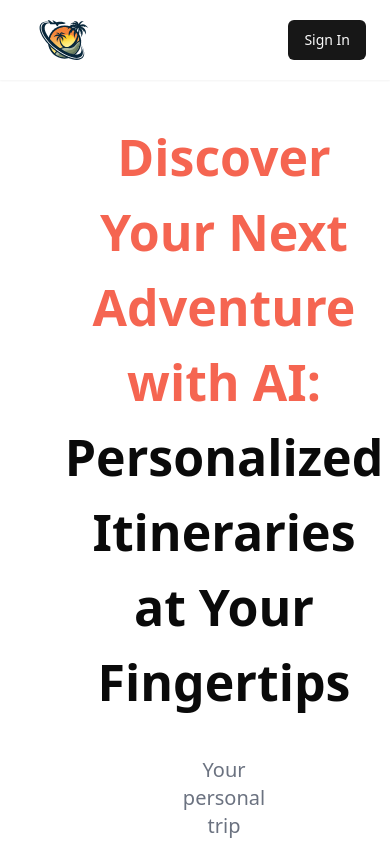
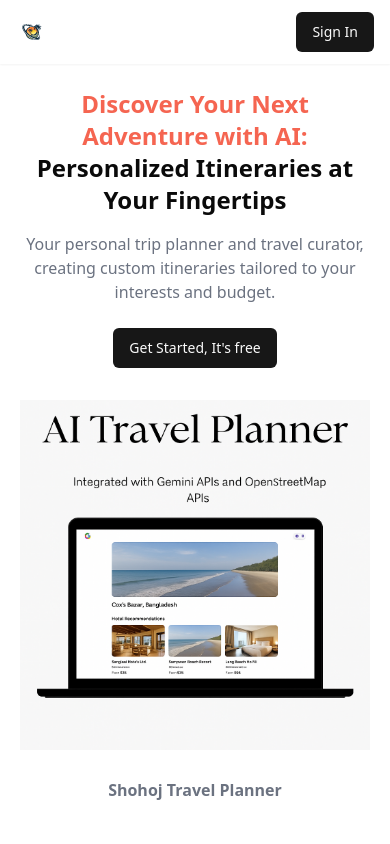
Before and after one commit to Arafath0302/ShohojTravel-Planner, a React (Vite) app: page / in a window 390 px wide. Shown: the top 844 px of the page. Built offline with nearby package versions, Linux system fonts and the light colour scheme.

Commit message:
responsiveness

```diff
--- a/src/components/custom/Header.jsx
+++ b/src/components/custom/Header.jsx
@@ -5,11 +5,14 @@
 import { useGoogleLogin, googleLogout } from '@react-oauth/google';
 import axios from 'axios';
 import { FcGoogle } from 'react-icons/fc';
+import { FiMenu, FiX } from 'react-icons/fi';
 import NotificationPanel from './NotificationPanel';
+import { Link } from 'react-router-dom';
 
 function Header() {
   const user = JSON.parse(localStorage.getItem('user'));
   const [openDialog, setOpenDialog] = useState(false);
+  const [mobileMenuOpen, setMobileMenuOpen] = useState(false);
 
   useEffect(() => {
     console.log(user)
@@ -36,26 +39,60 @@
     });
   }
 
+  const toggleMobileMenu = () => {
+    setMobileMenuOpen(!mobileMenuOpen);
+  };
+
+  const closeMobileMenu = () => {
+    setMobileMenuOpen(false);
+  };
+
+  const NavLinks = () => (
+    <>
+      <Link to="/create-trip" onClick={closeMobileMenu}>
+        <Button variant="outline" className="rounded-full w-full md:w-auto">+ Create Trip</Button>
+      </Link>
+      <Link to="/my-trips" onClick={closeMobileMenu}>
+        <Button variant="outline" className="rounded-full w-full md:w-auto">My Trips</Button>
+      </Link>
+      <Link to="/group-trips" onClick={closeMobileMenu}>
+        <Button variant="outline" className="rounded-full w-full md:w-auto">Group Trips</Button>
+      </Link>
+      <Link to="/public-trips" onClick={closeMobileMenu}>
+        <Button variant="outline" className="rounded-full w-full md:w-auto">Public Trips</Button>
+      </Link>
+    </>
+  );
+
   return (
-    <div className='shadow-sm flex justify-between items-center px-6'>
-      <img src="/logo.svg" alt="Logo" />
-      <div>
-        {user ?
-          <div className='flex items-center gap-3'>
-            <a href="/create-trip">
-              <Button variant="outline" className="rounded-full">+ Create Trip</Button>
-            </a>
-            <a href="/my-trips">
-              <Button variant="outline" className="rounded-full">My Trips</Button>
-            </a>
-            <a href="/group-trips">
-              <Button variant="outline" className="rounded-full">Group Trips</Button>
-            </a>
-            <a href="/public-trips">
-              <Button variant="outline" className="rounded-full">Public Trips</Button>
-            </a>
+    <div className='shadow-sm flex justify-between items-center px-4 sm:px-6 py-3'>
+      <Link to="/">
+        <img src="/logo.svg" alt="Logo" className="h-8 sm:h-10" />
+      </Link>
 
-            {/* Add Notification Panel */}
+      {user ? (
+        <>
+          {/* Desktop Navigation */}
+          <div className='hidden md:flex items-center gap-2 lg:gap-3'>
+            <NavLinks />
+            <NotificationPanel />
+
+            <Popover>
+              <PopoverTrigger>
+                <img src={user?.picture} alt="" className='h-[35px] w-[35px] rounded-full' />
+              </PopoverTrigger>
+              <PopoverContent>
+                <h2 className='cursor-pointer' onClick={()=>{
+                  googleLogout();
+                  localStorage.clear();
+                  window.location.reload();
+                }}>Logout</h2>
+              </PopoverContent>
+            </Popover>
+          </div>
+
+          {/* Mobile Menu Button */}
+          <div className='flex items-center gap-2 md:hidden'>
             <NotificationPanel />
 
             <Popover>
@@ -71,8 +108,26 @@
               </PopoverContent>
             </Popover>
 
-          </div> : <Button onClick={()=>setOpenDialog(true)}>Sign In</Button>}
-      </div>
+            <Button
+              variant="ghost"
+              size="icon"
+              onClick={toggleMobileMenu}
+              className="md:hidden"
+            >
+              {mobileMenuOpen ? <FiX size={24} /> : <FiMenu size={24} />}
+            </Button>
+          </div>
+
+          {/* Mobile Menu */}
+          {mobileMenuOpen && (
+            <div className='fixed inset-0 top-[60px] bg-white z-50 p-4 flex flex-col gap-4 md:hidden'>
+              <NavLinks />
+            </div>
+          )}
+        </>
+      ) : (
+        <Button onClick={()=>setOpenDialog(true)}>Sign In</Button>
+      )}
 
       <Dialog open={openDialog}>
         <DialogContent>
@@ -90,7 +145,6 @@
           </DialogHeader>
         </DialogContent>
       </Dialog>
-
     </div>
   )
 }
--- a/src/components/custom/Hero.jsx
+++ b/src/components/custom/Hero.jsx
@@ -4,15 +4,25 @@
 
 function Hero() {
   return (
-    <div className='flex flex-col items-center mx-56 gap-9'>
-      <h1 className='font-extrabold text-[50px] text-center mt-10'><span className='text-[#f56551]'>Discover Your Next Adventure with AI: </span>Personalized Itineraries at Your Fingertips</h1>
+    <div className='flex flex-col items-center px-4 sm:px-8 md:px-16 lg:px-32 xl:px-56 gap-4 md:gap-6 lg:gap-9'>
+      <h1 className='font-extrabold text-2xl sm:text-3xl md:text-4xl lg:text-[50px] text-center mt-6 md:mt-10'>
+        <span className='text-[#f56551]'>Discover Your Next Adventure with AI: </span>
+        Personalized Itineraries at Your Fingertips
+      </h1>
 
-      <p className='text-xl text-gray-500 text-center'>Your personal trip planner and travel curator, creating custom itineraries tailored to your interests and budget.</p>
+      <p className='text-base md:text-lg lg:text-xl text-gray-500 text-center'>
+        Your personal trip planner and travel curator, creating custom itineraries tailored to your interests and budget.
+      </p>
 
-      <Link to={'/create-trip'}><Button>Get Started, It's free</Button></Link>
+      <Link to={'/create-trip'}>
+        <Button className="mt-2">Get Started, It's free</Button>
+      </Link>
 
-      <img src="/landing2.png" alt="" className='w-[750px]' />
-
+      <img
+        src="/landing2.png"
+        alt="Travel planning illustration"
+        className='w-full max-w-[350px] sm:max-w-[500px] md:max-w-[600px] lg:max-w-[750px] mt-4'
+      />
     </div>
   )
 }
```
